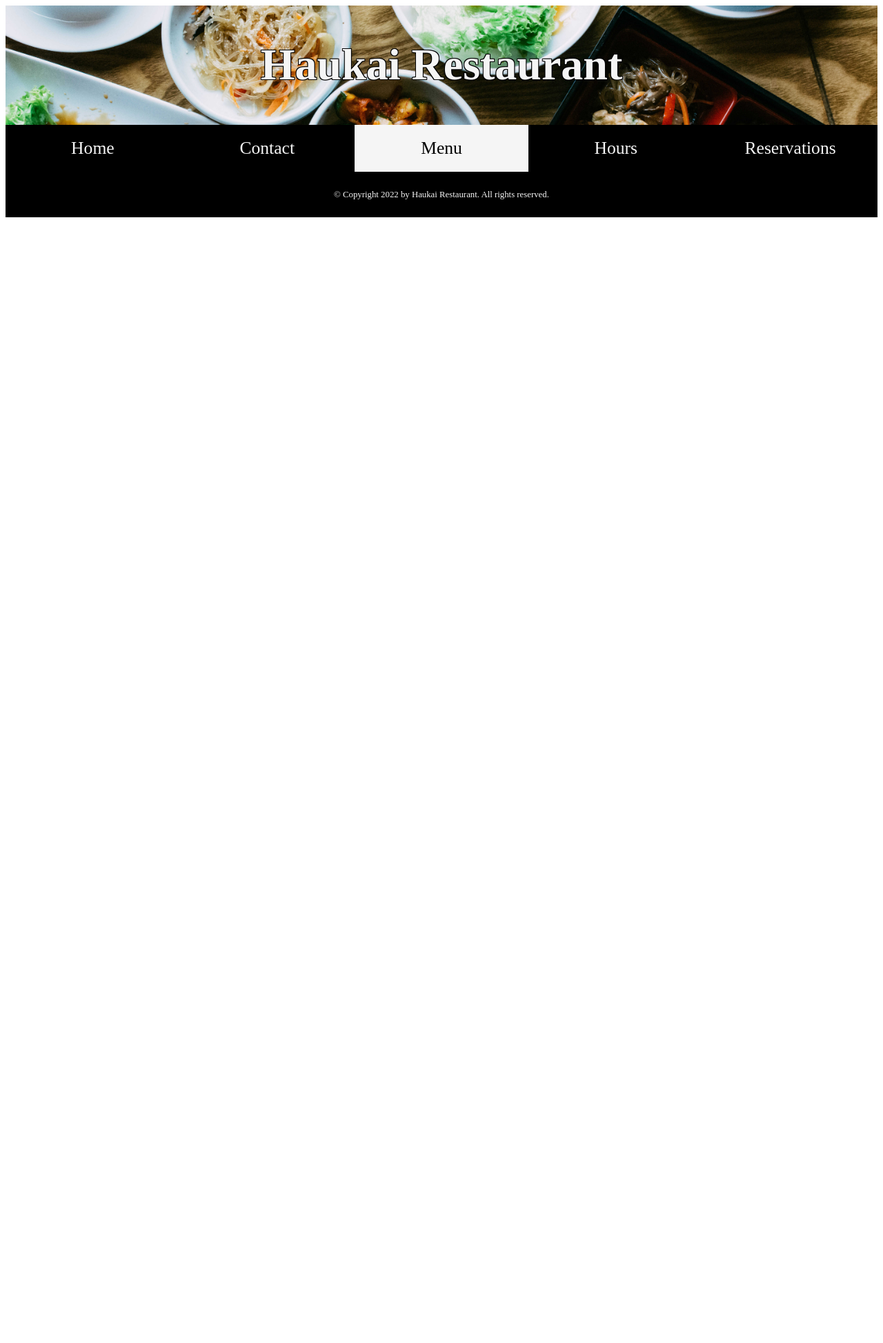
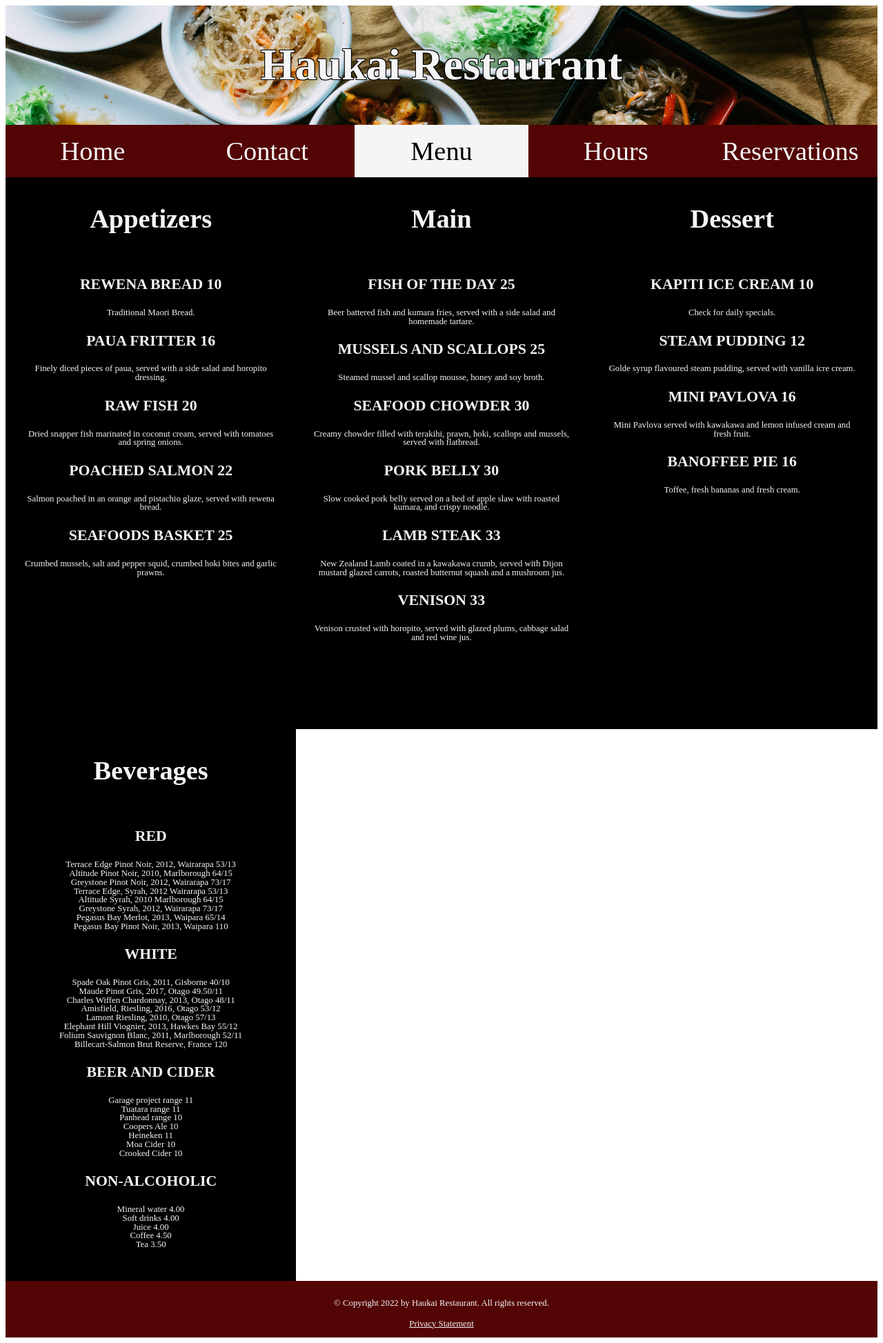
Before and after one commit to RJDPayne/BIT607, a PHP site: page /menu.html in a window 1280 px wide. Shown: the whole page at 69% size. Before the commit the page ends 315 px from the top, so only its background shows below. Run offline with PHP 8.4, Linux system fonts and the light colour scheme.

Commit message:
Reservations form and menu

```diff
--- a/hours.html
+++ b/hours.html
@@ -35,6 +35,7 @@
         <!--Footer to be used across all pages-->
         <footer class="footer">
             <p>© Copyright 2022 by Haukai Restaurant. All rights reserved.</p>
+            <a href="privacy.html" target="_blank">Privacy Statement</a>
         </footer>
     </body>
 
--- a/menu.html
+++ b/menu.html
@@ -24,12 +24,102 @@
 
         <!--Page's main contnent-->
         <main>
+            <div class="row">
+                <!--Appetizers column-->
+                <div class="column">
+                    <h2>Appetizers</h2>
+                    <h3>REWENA BREAD 10</h3>
+                    <p>Traditional Maori Bread.</p>
+                    <h3>PAUA FRITTER 16</h3>
+                    <p>Finely diced pieces of paua, served with a side salad and horopito dressing.</p>
+                    <h3>RAW FISH 20</h3>
+                    <p>Dried snapper fish marinated in coconut cream, served with tomatoes and spring onions.</p>
+                    <h3>POACHED SALMON 22</h3>
+                    <p>Salmon poached in an orange and pistachio glaze, served with rewena bread.</p>
+                    <h3>SEAFOODS BASKET 25</h3>
+                    <p>Crumbed mussels, salt and pepper squid, crumbed hoki bites and garlic prawns.</p>
+                </div>
+                <!--Mains column-->
+                <div class="column">
+                    <h2>Main</h2>
+                    <h3>FISH OF THE DAY 25</h3>
+                    <p>Beer battered fish and kumara fries, served with a side salad and homemade tartare.</p>
+                    <h3>MUSSELS AND SCALLOPS 25</h3>
+                    <p>Steamed mussel and scallop mousse, honey and soy broth.</p>
+                    <h3>SEAFOOD CHOWDER 30</h3>
+                    <p>Creamy chowder filled with terakihi, prawn, hoki, scallops and mussels, served with flatbread.</p>
+                    <h3>PORK BELLY 30</h3>
+                    <p>Slow cooked pork belly served on a bed of apple slaw with roasted kumara, and crispy noodle.</p>
+                    <h3>LAMB STEAK 33</h3>
+                    <p>New Zealand Lamb coated in a kawakawa crumb, served with Dijon mustard glazed carrots, roasted butternut squash and a mushroom jus.</p>
+                    <h3>VENISON 33</h3>
+                    <p>Venison crusted with horopito, served with glazed plums, cabbage salad and red wine jus.</p>
+                </div>
+                <!--Dessert column-->
+                <div class="column">
+                    <h2>Dessert</h2>
+                    <h3>KAPITI ICE CREAM 10</h3>
+                    <p>Check for daily specials.</p>
+                    <h3>STEAM PUDDING 12</h3>
+                    <p>Golde syrup flavoured steam pudding, served with vanilla icre cream.</p>
+                    <h3>MINI PAVLOVA 16</h3>
+                    <p>Mini Pavlova served with kawakawa and lemon infused cream and fresh fruit.</p>
+                    <h3>BANOFFEE PIE 16</h3>
+                    <p>Toffee, fresh bananas and fresh cream.</p>
+                </div>
+            </div>
+
+                <!--Beverages row-->
+            <div class="row">
+                <div class="column">
+                  <h2>Beverages</h2>
+                    <p></p>
+                    <h3>RED</h3>
+                    <p>Terrace Edge Pinot Noir, 2012, Wairarapa 53/13</br>
+                    Altitude Pinot Noir, 2010, Marlborough 64/15</br>
+                    Greystone Pinot Noir, 2012, Wairarapa 73/17</br>
+                    Terrace Edge, Syrah, 2012 Wairarapa 53/13</br>
+                    Altitude Syrah, 2010 Marlborough 64/15</br>
+                    Greystone Syrah, 2012, Wairarapa 73/17</br>
+                    Pegasus Bay Merlot, 2013, Waipara 65/14</br>
+                    Pegasus Bay Pinot Noir, 2013, Waipara 110</p>
+                    <h3>WHITE</h3>
+                    <p>Spade Oak Pinot Gris, 2011, Gisborne 40/10</br>
+                    Maude Pinot Gris, 2017, Otago 49.50/11</br>
+                    Charles Wiffen Chardonnay, 2013, Otago 48/11</br>
+                    Amisfield, Riesling, 2016, Otago 53/12</br>
+                    Lamont Riesling, 2010, Otago 57/13</br>
+                    Elephant Hill Viognier, 2013, Hawkes Bay 55/12</br>
+                    Folium Sauvignon Blanc, 2011, Marlborough 52/11</br>
+                    Billecart-Salmon Brut Reserve, France 120</p>
+                    <h3>BEER AND CIDER</h3>
+                    <p>Garage project range 11</br>
+                    Tuatara range 11</br>
+                    Panhead range 10</br>
+                    Coopers Ale 10</br>
+                    Heineken 11</br>
+                    Moa Cider 10</br>
+                    Crooked Cider 10</p>
+                    <h3>NON-ALCOHOLIC</h3>
+                    <p>Mineral water 4.00</br>
+                    Soft drinks 4.00</br>
+                    Juice 4.00</br>
+                    Coffee 4.50</br>
+                    Tea 3.50</p>
+                </div>
+
+
+
+
+
+            </div>
 
         </main>
 
         <!--Footer to be used across all pages-->
         <footer class="footer">
             <p>© Copyright 2022 by Haukai Restaurant. All rights reserved.</p>
+            <a href="privacy.html" target="_blank">Privacy Statement</a>
         </footer>
     </body>
 
--- a/reservations.html
+++ b/reservations.html
@@ -31,7 +31,9 @@
                 </div>
                 <!--reservations section-->
                 <div class="column">
-                    <p>Book a Table</p>
+                    <h2>Book a Table</h2>
+                    <iframe src="https://docs.google.com/forms/d/e/1FAIpQLSdffFVY0vbUEAD0o0hLJsRolW9MkpsX9FgoK-WK1HxstvpVnw/viewform?embedded=true"
+                    width="100%" height="1250px" frameborder="0" marginheight="0" marginwidth="0" scrolling="no">Loading…</iframe>
                 </div>
             </div>
 
@@ -40,6 +42,7 @@
         <!--Footer to be used across all pages-->
         <footer class="footer">
             <p>© Copyright 2022 by Haukai Restaurant. All rights reserved.</p>
+            <a href="privacy.html" target="_blank">Privacy Statement</a>
         </footer>
     </body>
 
--- a/styles/styles.css
+++ b/styles/styles.css
@@ -29,17 +29,22 @@ h2
 {
     font-size: 3vw;
     text-align: center;
-    font-family: 'Dancing Script', cursive;
     text-shadow: none;
     line-height: 1.5;
     display: inline-block;
     vertical-align: middle;
 }
 
+h3
+{
+    font-size: 1.7vw;
+}
+
 /*Paragraph style*/
-p
+p, a
 {
  font-size: 1vw;
+ line-height: 1;
 }
 
 /*Body style*/
@@ -59,7 +64,7 @@ body
 .topnav
 {
     overflow: hidden;
-    background-color: black;
+    background-color: rgb(83, 4, 4);
     font-size: 2vw;
 }
 
@@ -69,6 +74,7 @@ body
     float: left;
     display: block;
     text-align: center;
+    font-size: 3vw;
     padding: 1.5vw 1vw;
     text-decoration: none;
     width: 20%;
@@ -97,7 +103,7 @@ body
 
 .homePage h2
 {
-    font-size: 3em;
+    font-size: 3vw;
     text-align: center;
     font-family: 'Dancing Script', cursive;
     text-shadow: none;
@@ -120,9 +126,10 @@ body
     float: left;
     width:33.33%;
     text-align: center;
-    border-style: solid;
-    border-width: 1px;
-    height:100vh;
+    min-height:100vh;
+    background-color: black;
+    padding-left: 2%;
+    padding-right: 2%;
 }
 
 /*footer style*/
@@ -131,7 +138,7 @@ body
     text-align:center;
     padding: 1vw;
     font-size: 1.2vw;
-    background-color: #000;
+    background-color: rgb(83, 4, 4);
 }
 
 /*Map styles*/
@@ -139,12 +146,12 @@ body
 .gmap_canvas {overflow:hidden;background:none!important;height:100%;width:100%;}
 
 /*Small screen response*/
-@media screen and (max-width:800px)
+@media screen and (max-width:950px)
 {
     .column
     {
         width:100%;
-        height: 100vw;
+        height: fit-content;
     }
 
     .header
@@ -162,4 +169,19 @@ body
     {
         font-size: 5vh;
     }
+
+    h2
+    {
+        font-size:3vh;
+    }
+
+    h3
+    {
+        font-size: 2.5vh;
+    }
+
+    p, a
+    {
+        font-size: 1.7vh;
+    }
 }
```
Also changed, not shown: contact.html (+14 -6 lines).
